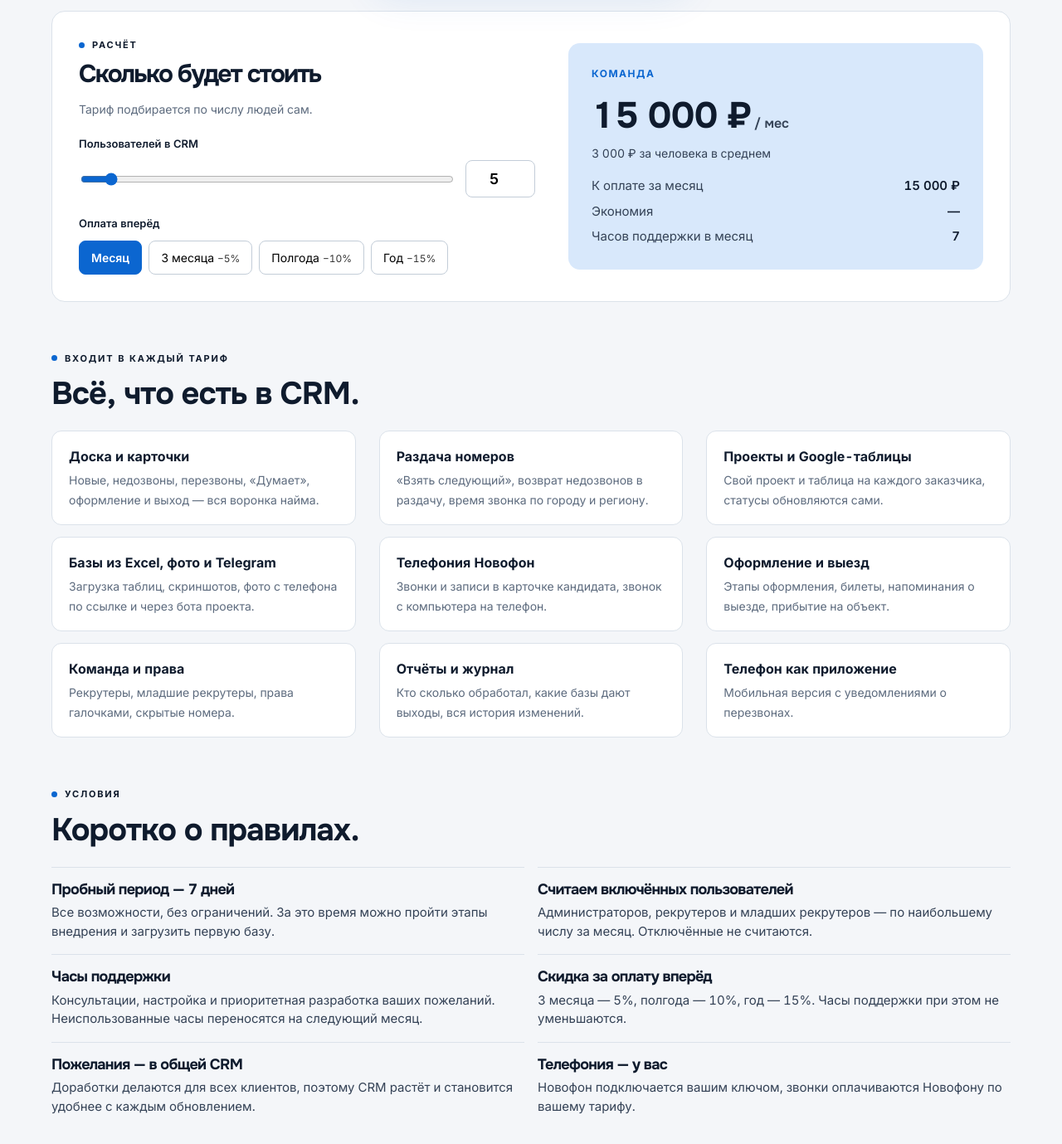
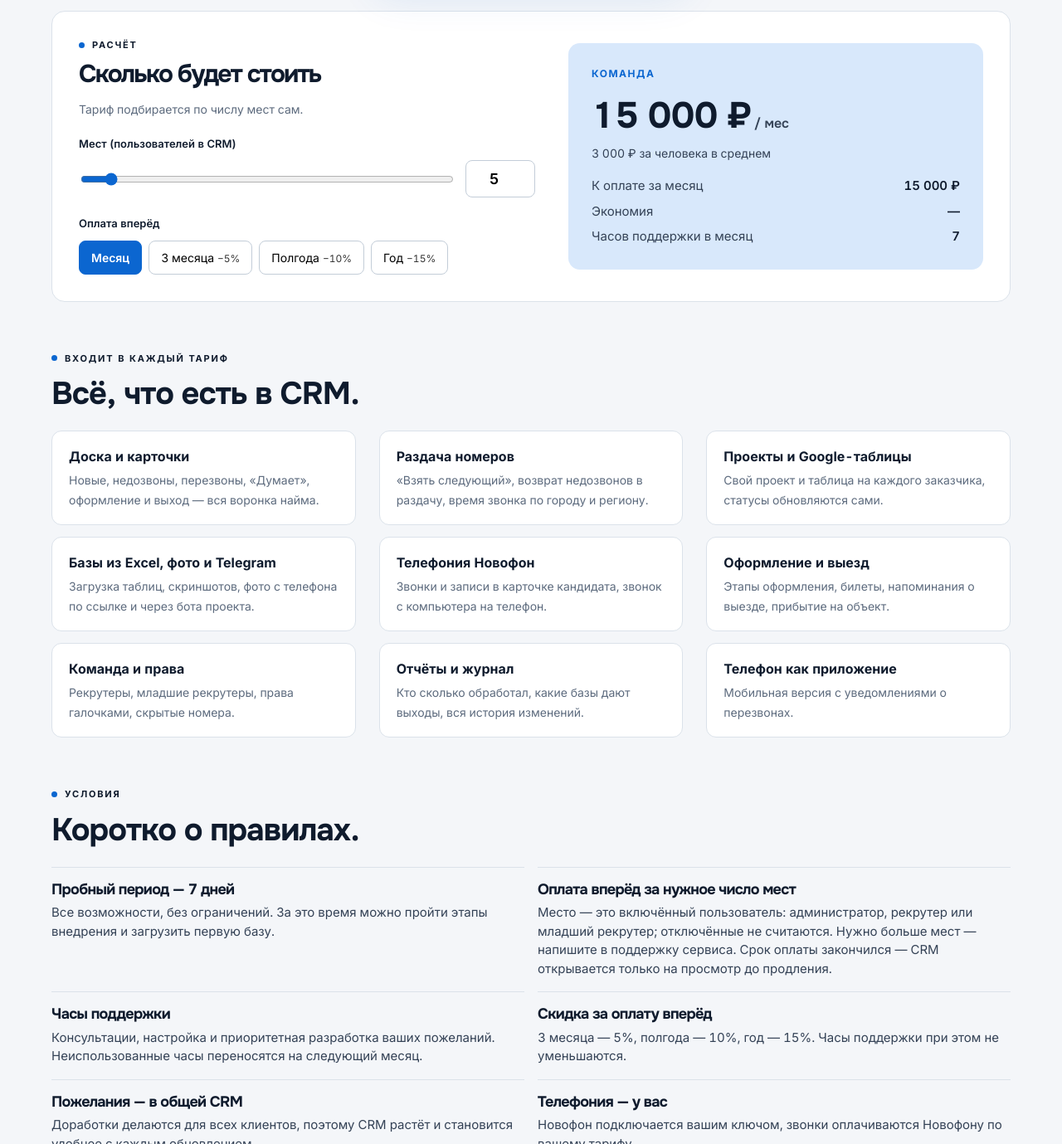
Before and after one commit to MPpartners/recruitcrm-site, a plain HTML site: page tarify/index.html in a window 1280 px wide. Shown: the part 940-2319 px from the top of the page at 83% size. Drawn offline with Linux system fonts and the light colour scheme.

Commit message:
Тарифы: предоплата за места, после срока — только просмотр (решение 106) (#2)
Co-authored-by: Claude Opus 5.5 <noreply@anthropic.com>

```diff
--- a/tarify/index.html
+++ b/tarify/index.html
@@ -6,12 +6,12 @@
 <article class="tier hot"><span class="badge">Для команды</span><h2>Команда</h2><p class="for">Для небольшого колл-центра</p><div class="price">3 000 ₽<small> / мес за человека</small></div><p class="sub">от 2 до 10 пользователей · двое — 6 000 ₽</p><ul><li>Все возможности Recruit CRM</li><li>Час приоритетной поддержки за каждые 2 000 ₽ в месяц: двоим — 3 часа, десятерым — 15</li><li>Дополнительный час — 750 ₽</li></ul></article>
 <article class="tier"><h2>Рекрут-центр</h2><p class="for">Для колл-центра больше 10 человек</p><div class="price">30 000 ₽<small> / мес</small></div><p class="sub">10 пользователей + 1 000 ₽ за каждого сверх десяти</p><ul><li>Все возможности Recruit CRM</li><li>Час приоритетной поддержки за каждые 2 000 ₽ в месяц: 15 часов и больше</li><li>Дополнительный час — 500 ₽</li></ul></article>
 </div>
-<section class="calc" aria-labelledby="calc-h"><div><div class="eyebrow"><span class="dot"></span>Расчёт</div><h2 id="calc-h">Сколько будет стоить</h2><p class="note" style="font-size:14px">Тариф подбирается по числу людей сам.</p><label for="n-range">Пользователей в CRM</label><div class="users"><input id="n-range" type="range" min="1" max="60" value="5"><input id="n-num" type="number" min="1" max="500" value="5" aria-label="Число пользователей"></div><label id="p-label">Оплата вперёд</label><div class="periods" role="group" aria-labelledby="p-label"><button type="button" data-m="1" data-d="0" aria-pressed="true">Месяц</button><button type="button" data-m="3" data-d="5" aria-pressed="false">3 месяца<span>−5%</span></button><button type="button" data-m="6" data-d="10" aria-pressed="false">Полгода<span>−10%</span></button><button type="button" data-m="12" data-d="15" aria-pressed="false">Год<span>−15%</span></button></div></div>
+<section class="calc" aria-labelledby="calc-h"><div><div class="eyebrow"><span class="dot"></span>Расчёт</div><h2 id="calc-h">Сколько будет стоить</h2><p class="note" style="font-size:14px">Тариф подбирается по числу мест сам.</p><label for="n-range">Мест (пользователей в CRM)</label><div class="users"><input id="n-range" type="range" min="1" max="60" value="5"><input id="n-num" type="number" min="1" max="500" value="5" aria-label="Число мест"></div><label id="p-label">Оплата вперёд</label><div class="periods" role="group" aria-labelledby="p-label"><button type="button" data-m="1" data-d="0" aria-pressed="true">Месяц</button><button type="button" data-m="3" data-d="5" aria-pressed="false">3 месяца<span>−5%</span></button><button type="button" data-m="6" data-d="10" aria-pressed="false">Полгода<span>−10%</span></button><button type="button" data-m="12" data-d="15" aria-pressed="false">Год<span>−15%</span></button></div></div>
 <div class="total" aria-live="polite"><div class="tname" id="r-tier">Команда</div><div class="big" id="r-month">15 000 ₽<small> / мес</small></div><div class="note" id="r-per" style="font-size:14px;color:#344256">3 000 ₽ за человека</div><dl><dt id="r-period-l">К оплате за месяц</dt><dd id="r-period">15 000 ₽</dd><dt>Экономия</dt><dd id="r-save">—</dd><dt>Часов поддержки в месяц</dt><dd id="r-hours">7</dd></dl></div></section>
 <div class="eyebrow"><span class="dot"></span>Входит в каждый тариф</div><h2 class="sec-h">Всё, что есть в CRM.</h2>
 <ul class="incl"><li><b>Доска и карточки</b><span>Новые, недозвоны, перезвоны, «Думает», оформление и выход — вся воронка найма.</span></li><li><b>Раздача номеров</b><span>«Взять следующий», возврат недозвонов в раздачу, время звонка по городу и региону.</span></li><li><b>Проекты и Google-таблицы</b><span>Свой проект и таблица на каждого заказчика, статусы обновляются сами.</span></li><li><b>Базы из Excel, фото и Telegram</b><span>Загрузка таблиц, скриншотов, фото с телефона по ссылке и через бота проекта.</span></li><li><b>Телефония Новофон</b><span>Звонки и записи в карточке кандидата, звонок с компьютера на телефон.</span></li><li><b>Оформление и выезд</b><span>Этапы оформления, билеты, напоминания о выезде, прибытие на объект.</span></li><li><b>Команда и права</b><span>Рекрутеры, младшие рекрутеры, права галочками, скрытые номера.</span></li><li><b>Отчёты и журнал</b><span>Кто сколько обработал, какие базы дают выходы, вся история изменений.</span></li><li><b>Телефон как приложение</b><span>Мобильная версия с уведомлениями о перезвонах.</span></li></ul>
 <div class="eyebrow"><span class="dot"></span>Условия</div><h2 class="sec-h">Коротко о правилах.</h2>
-<div class="terms"><div><h3>Пробный период — 7 дней</h3><p>Все возможности, без ограничений. За это время можно пройти этапы внедрения и загрузить первую базу.</p></div><div><h3>Считаем включённых пользователей</h3><p>Администраторов, рекрутеров и младших рекрутеров — по наибольшему числу за месяц. Отключённые не считаются.</p></div><div><h3>Часы поддержки</h3><p>Консультации, настройка и приоритетная разработка ваших пожеланий. Неиспользованные часы переносятся на следующий месяц.</p></div><div><h3>Скидка за оплату вперёд</h3><p>3 месяца — 5%, полгода — 10%, год — 15%. Часы поддержки при этом не уменьшаются.</p></div><div><h3>Пожелания — в общей CRM</h3><p>Доработки делаются для всех клиентов, поэтому CRM растёт и становится удобнее с каждым обновлением.</p></div><div><h3>Телефония — у вас</h3><p>Новофон подключается вашим ключом, звонки оплачиваются Новофону по вашему тарифу.</p></div></div>
+<div class="terms"><div><h3>Пробный период — 7 дней</h3><p>Все возможности, без ограничений. За это время можно пройти этапы внедрения и загрузить первую базу.</p></div><div><h3>Оплата вперёд за нужное число мест</h3><p>Место — это включённый пользователь: администратор, рекрутер или младший рекрутер; отключённые не считаются. Нужно больше мест — напишите в поддержку сервиса. Срок оплаты закончился — CRM открывается только на просмотр до продления.</p></div><div><h3>Часы поддержки</h3><p>Консультации, настройка и приоритетная разработка ваших пожеланий. Неиспользованные часы переносятся на следующий месяц.</p></div><div><h3>Скидка за оплату вперёд</h3><p>3 месяца — 5%, полгода — 10%, год — 15%. Часы поддержки при этом не уменьшаются.</p></div><div><h3>Пожелания — в общей CRM</h3><p>Доработки делаются для всех клиентов, поэтому CRM растёт и становится удобнее с каждым обновлением.</p></div><div><h3>Телефония — у вас</h3><p>Новофон подключается вашим ключом, звонки оплачиваются Новофону по вашему тарифу.</p></div></div>
 <div class="cta"><div class="eyebrow" style="justify-content:center">Начните с демо</div><h2>Посмотрите CRM<br>на вымышленных данных.</h2><p>Доска, карточки, оформление и роли — до того, как подключать команду.</p><a class="btn" href="https://demo.recruitcrm.pro" target="_blank" rel="noopener">Открыть демо ↗</a></div></div></main>
 <script>(()=>{const r=document.getElementById("n-range"),n=document.getElementById("n-num"),bs=[...document.querySelectorAll(".periods button")],f=v=>v.toLocaleString("ru-RU").replace(/\u00a0/g," ")+" ₽";let m=1,d=0;
 function month(k){return k<=1?5000:k<=10?3000*k:30000+1000*(k-10)}function tier(k){return k<=1?"Индивидуальный":k<=10?"Команда":"Рекрут-центр"}
```
